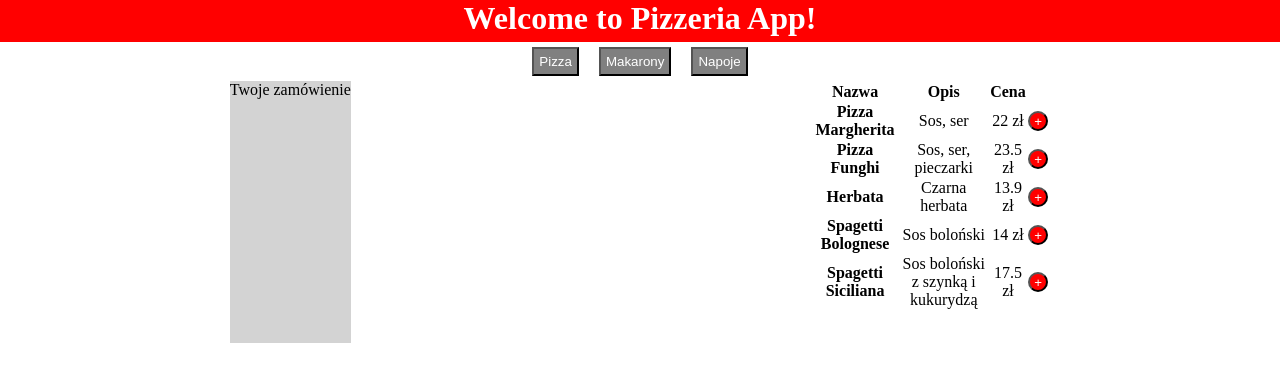
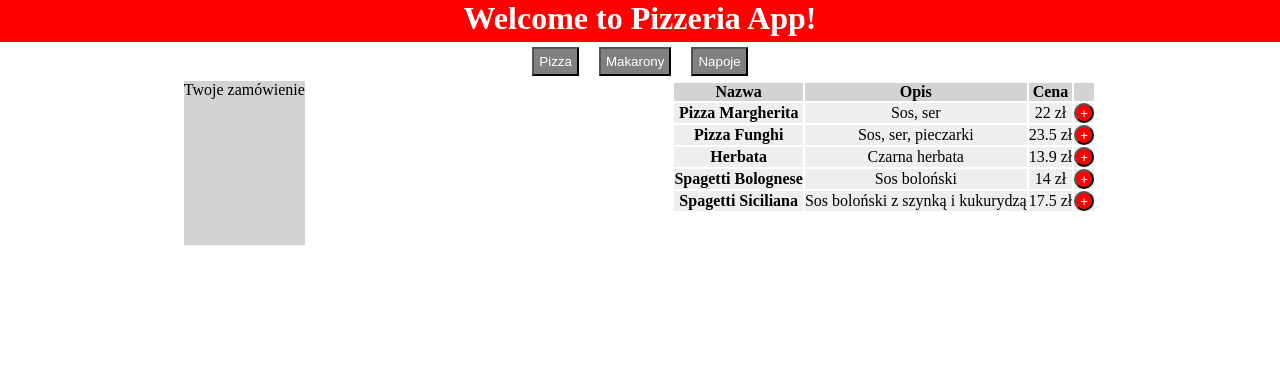
Before and after one commit to kredki/pizzeria-app, an Angular app: page / in a window 1280 px wide. Shown: the top 382 px of the page. Built offline with nearby package versions, Linux system fonts and the light colour scheme.

Commit message:
change css

```diff
--- a/src/app/dishes/dishes.component.css
+++ b/src/app/dishes/dishes.component.css
@@ -2,10 +2,9 @@
   margin: 0 0 2em 0;
   list-style-type: none;
   padding: 0;
-  width: 15em;
 }
 
-.dishes li {
+.dishes tr {
   position: relative;
   left: 0;
   background-color: #EEE;
@@ -14,23 +13,13 @@
   border-radius: 4px;
 }
 
+.dishes th {
+  background-color: lightgray;
+}
+
 .dishes .text {
   position: relative;
   top: -3px;
-}
-
-.dishes .dish {
-  display: inline-block;
-  font-size: small;
-  color: white;
-  padding: 0.8em 0.7em 0 0.7em;
-  background-color: #607D8B;
-  line-height: 1em;
-  position: relative;
-  left: -1px;
-  top: -4px;
-  margin-right: .8em;
-  border-radius: 4px 0 0 4px;
 }
 
 .dishes button {
```
